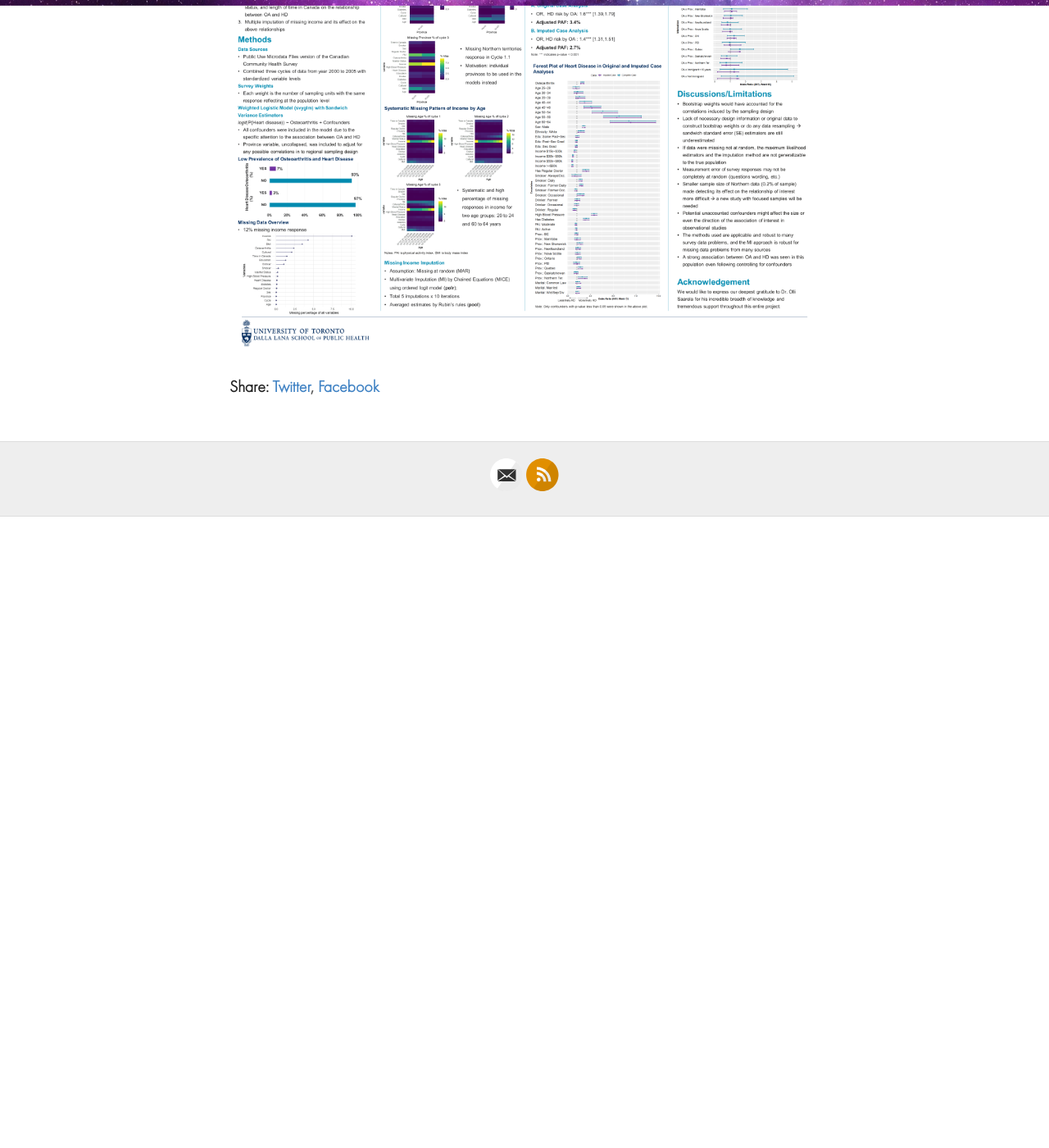
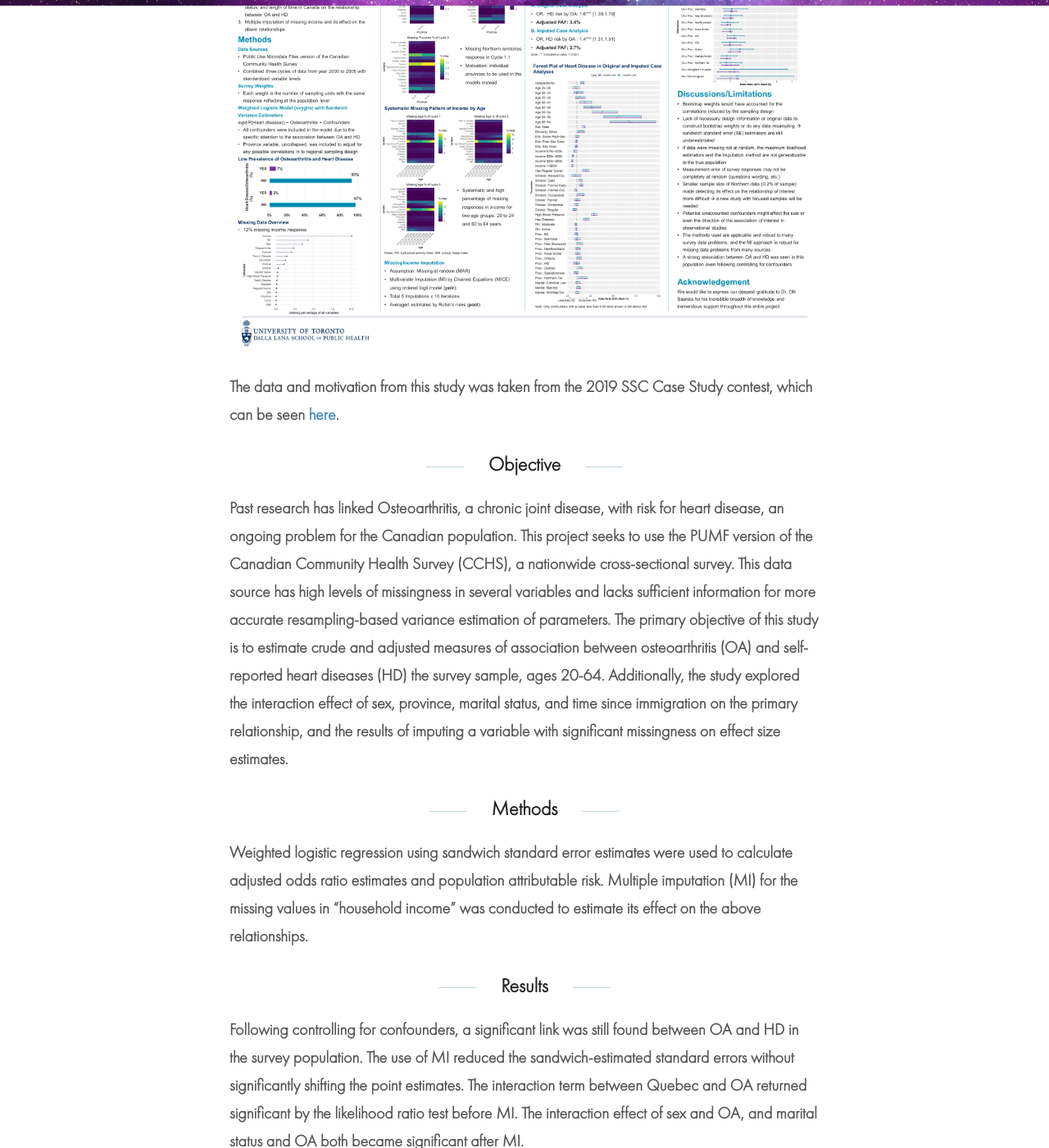
Before and after one commit to hana-dampf/hana-dampf.github.io, a Jekyll site: the page built from _posts/2019-06-30-SSC_Poster.md, in a window 1280 px wide and 1400 px high, scrolled down 554 px. Shown: the whole window at 82% size. Built offline with Jekyll 4.4.1, drawn with Linux system fonts in a browser that asks for light colours; comment, search, counter and statistics services are not loaded; before the commit the page ends 1184 px from its top, so only the background shows below that; some of the changed text lies outside the part shown.

Commit message:
Update 2019-06-30-SSC_Poster.md

```diff
--- a/_posts/2019-06-30-SSC_Poster.md
+++ b/_posts/2019-06-30-SSC_Poster.md
@@ -7,3 +7,17 @@ categories: [Survey Data, SSC Case Contest, Categorical Analysis]
 This poster was a winning presentation (delivered by group member Christina Zhou) at the SSC Case Contest 2019.
 
 ![Poster](/images/poster final6_CZ_SP.png)
+
+The data and motivation from this study was taken from the 2019 SSC Case Study contest, which can be seen [here](https://ssc.ca/en/case-study/case-study-2-risk-cardiovascular-disease-among-osteoarthritis-patients).
+
+<h2>Objective</h2>
+Past research has linked Osteoarthritis, a chronic joint disease, with risk for heart disease, an ongoing problem for the Canadian population. This project seeks to use the PUMF version of the Canadian Community Health Survey (CCHS), a nationwide cross-sectional survey. This data source has high levels of missingness in several variables and lacks sufficient information for more accurate resampling-based variance estimation of parameters. The primary objective of this study is to estimate crude and adjusted measures of association between osteoarthritis (OA) and self-reported heart diseases (HD) the survey sample, ages 20-64. Additionally, the study explored the interaction effect of sex, province, marital status, and time since immigration on the primary relationship, and the results of imputing a variable with significant missingness on effect size estimates.
+
+<h2>Methods</h2>
+Weighted logistic regression using sandwich standard error estimates were used to calculate adjusted odds ratio estimates and population attributable risk. Multiple imputation (MI) for the missing values in “household income” was conducted to estimate its effect on the above relationships.
+
+<h2>Results</h2>
+Following controlling for confounders, a significant link was still found between OA and HD in the survey population. The use of MI reduced the sandwich-estimated standard errors without significantly shifting the point estimates. The interaction term between Quebec and OA returned significant by the likelihood ratio test before MI. The interaction effect of sex and OA, and marital status and OA both became significant after MI.
+
+<h2>Conclusions</h2>
+While the modeling for the main outcome of interest produced a significant result, it is difficult to assess how sampling errors, possible unmeasured confounders, and underrepresentation of some populations affected this analysis. The assumption income data being missing at random (MAR), is also potentially not accurate. The lack of information to use bootstrap weights may also lead to systematic bias in the estimation of standard errors.
```
